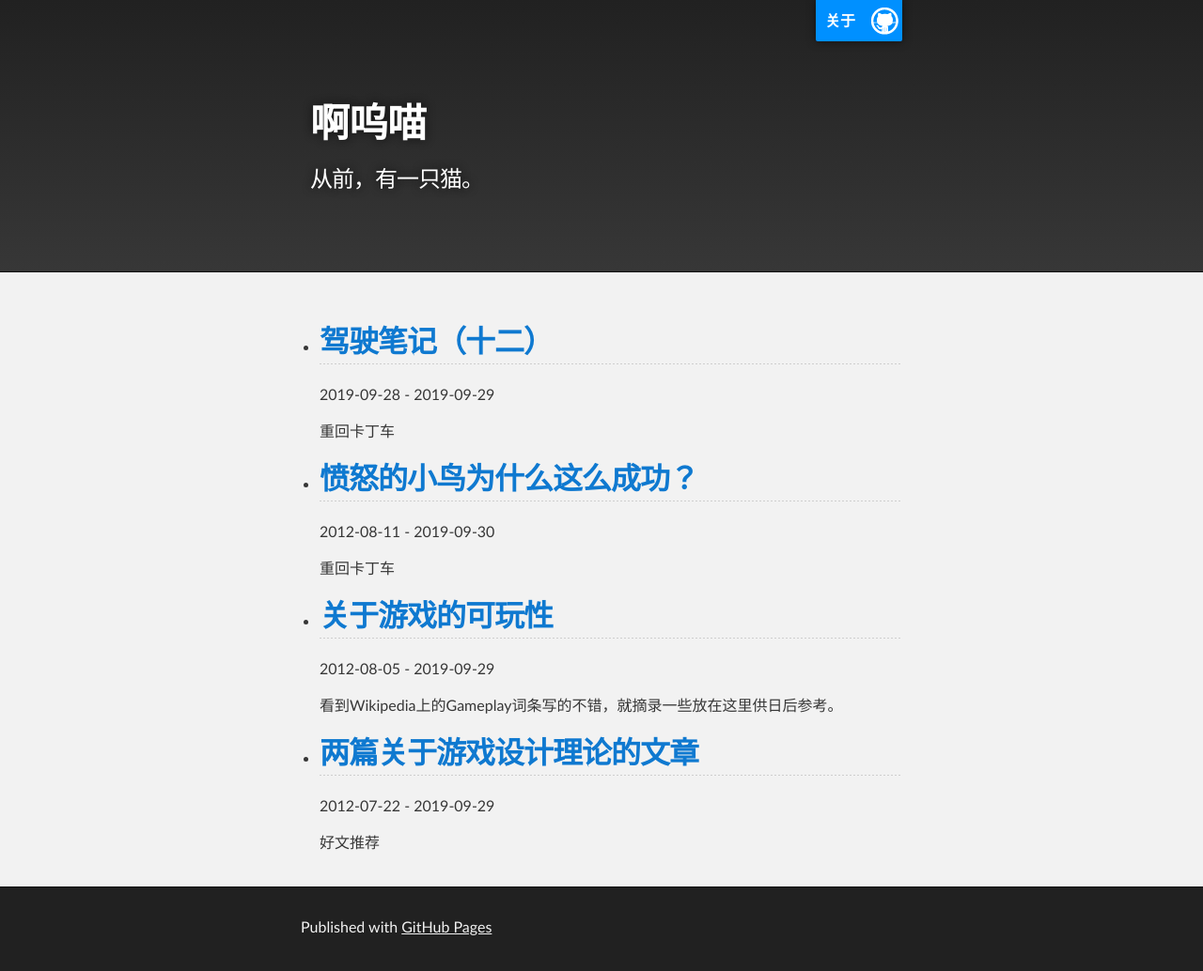
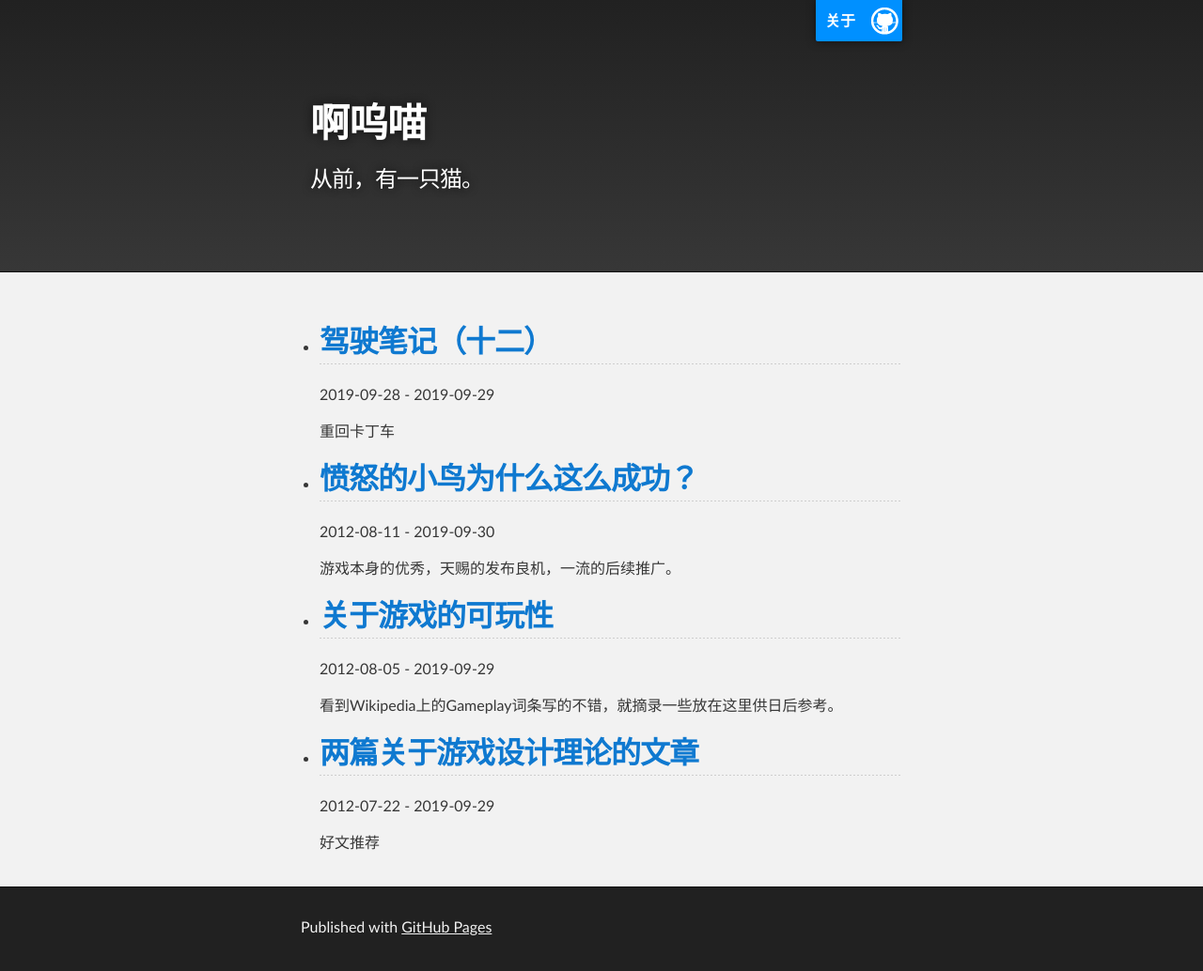
Before and after one commit to icrmio/icrmio.github.io, a Jekyll site: the page built from index.html, in a window 1280 px wide. Shown: the whole page at 94% size. Built offline with Jekyll 4.4.1, drawn with Linux system fonts in a browser that asks for light colours.

Commit message:
Update 2012-08-11-why-angry-birds-so-successful.md

```diff
--- a/_posts/2012-08-11-why-angry-birds-so-successful.md
+++ b/_posts/2012-08-11-why-angry-birds-so-successful.md
@@ -3,7 +3,7 @@ layout: post
 title: 愤怒的小鸟为什么这么成功？
 create_date: 2012-08-11
 modify_date: 2019-09-30
-excerpt: 重回卡丁车
+excerpt: 游戏本身的优秀，天赐的发布良机，一流的后续推广。
 ---
 
 分析这个让我觉得自己有点傻，毕竟成功不可复制，而且别人的成功也不一定适合自己。但又觉得小分析一下可以巩固一些自己的想法，权当消遣吧。
```
